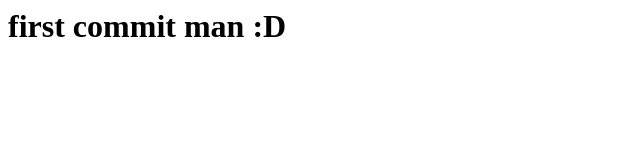
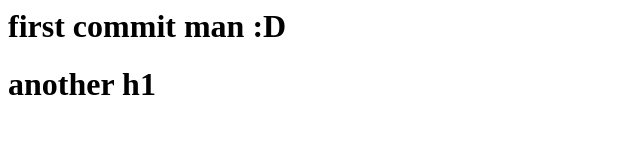
Before and after one commit to Mohamed-Fawzy77/simple-1, a plain HTML site: page index.html in a window 1280 px wide. Shown: the whole page, without its empty margins (0-640 px from the left). Drawn offline with Linux system fonts and the light colour scheme.

```diff
--- a/index.html
+++ b/index.html
@@ -1 +1,3 @@
 <h1>first commit man :D</h1>
+
+<h1>another h1</h1>
```
